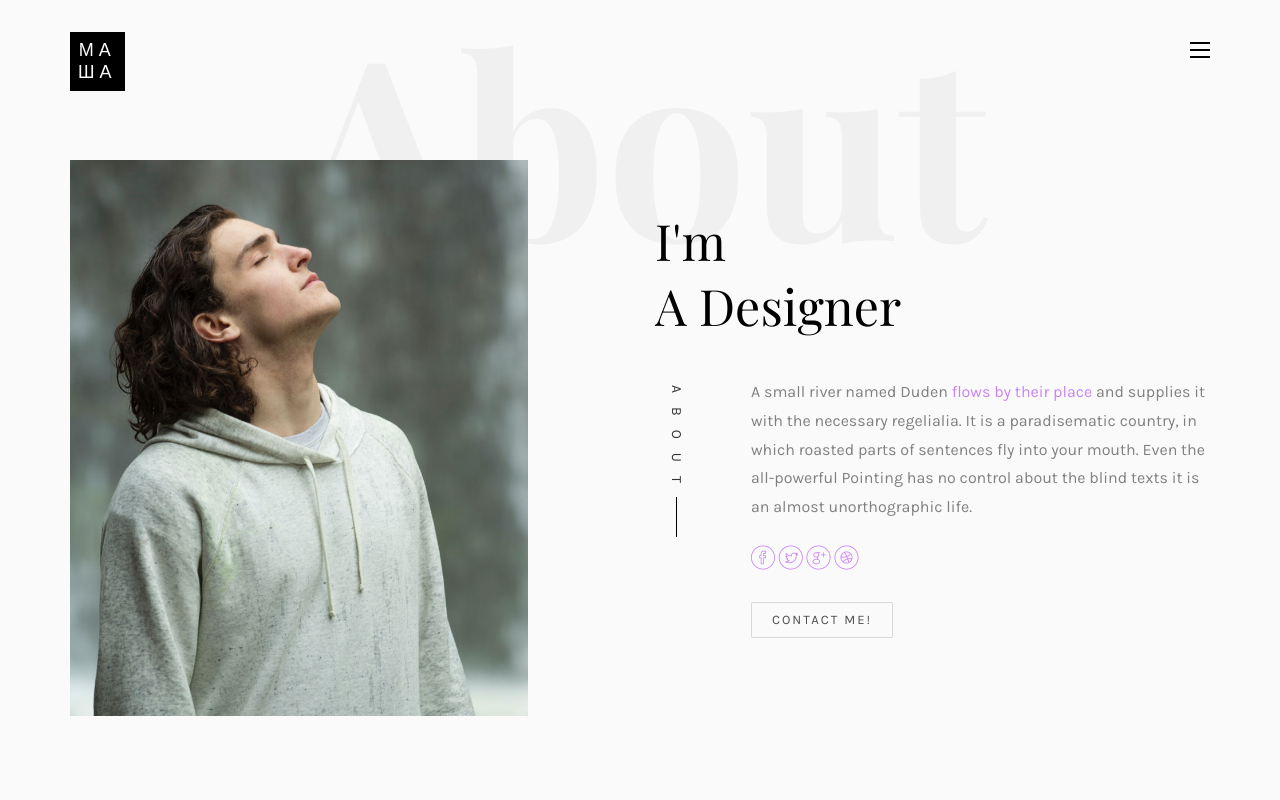
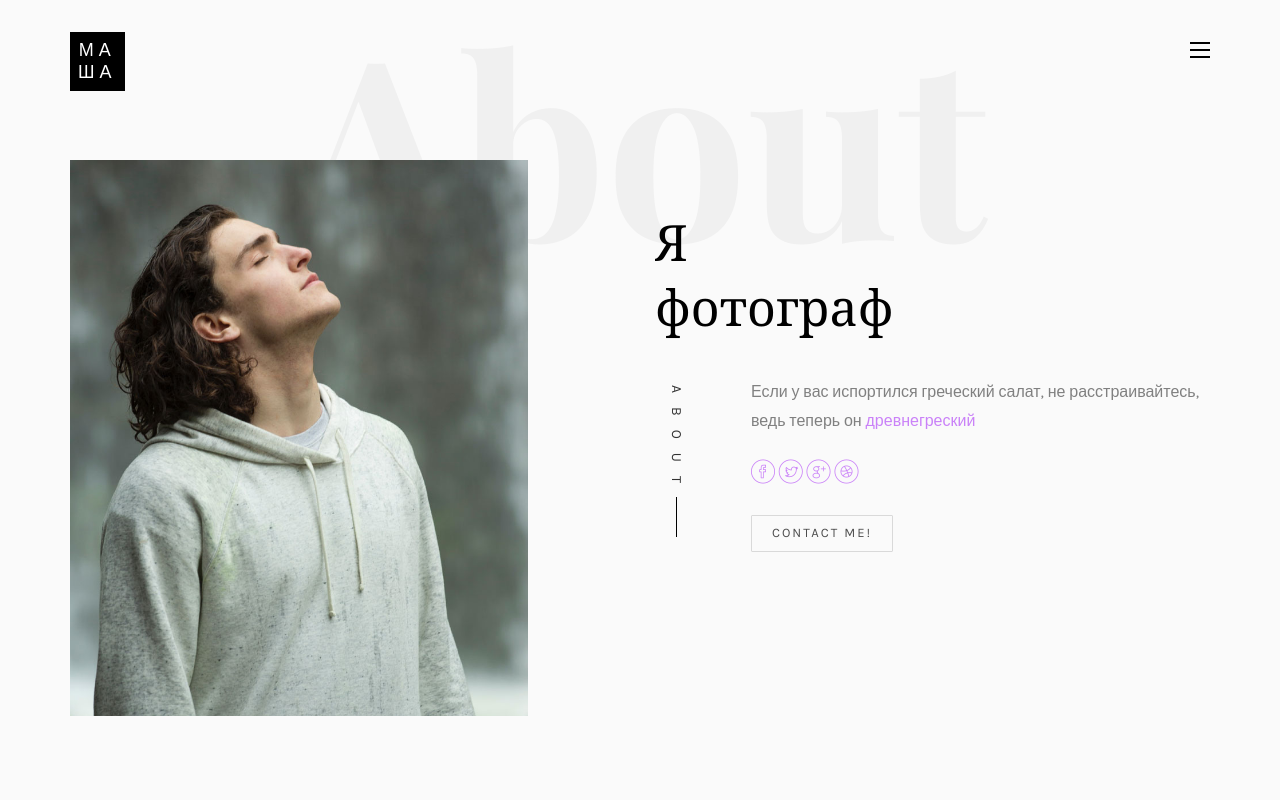
Before and after one commit to nefilosof/resume, a plain HTML site: page index.html in a window 1280 px wide. Shown: the top 800 px of the page. Drawn offline with nearby package versions, Linux system fonts and the light colour scheme; files whose address does not match are found by name; a web font is replaced by a local one.

Commit message:
Update index.html

```diff
--- a/index.html
+++ b/index.html
@@ -129,17 +129,17 @@
 						<div class="about-desc">
 							<div class="owl-carousel3">
 								<div class="item">
-									<h2><span>Noah</span><span>Henderson</span></h2>
+									<h2><span>Мария</span><span>Скворцова</span></h2>
 								</div>
 								<div class="item">
-									<h2><span>I'm</span><span>A Designer</span></h2>
+									<h2><span>Я</span><span>фотограф</span></h2>
 								</div>
 							</div>
 							<div class="desc">
 								<div class="rotate">
 									<h2 class="heading">About</h2>
 								</div>
-								<p>A small river named Duden <a href="#">flows by their place</a> and supplies it with the necessary regelialia. It is a paradisematic country, in which roasted parts of sentences fly into your mouth. Even the all-powerful Pointing has no control about the blind texts it is an almost unorthographic life.</p>
+								<p>Если у вас испортился греческий салат, не расстраивайтесь, ведь теперь он <a href="#">древнегреский</a></p>
 								<p class="colorlib-social-icons">
 									<a href="#"><i class="icon-facebook4"></i></a>
 									<a href="#"><i class="icon-twitter3"></i></a>
```
